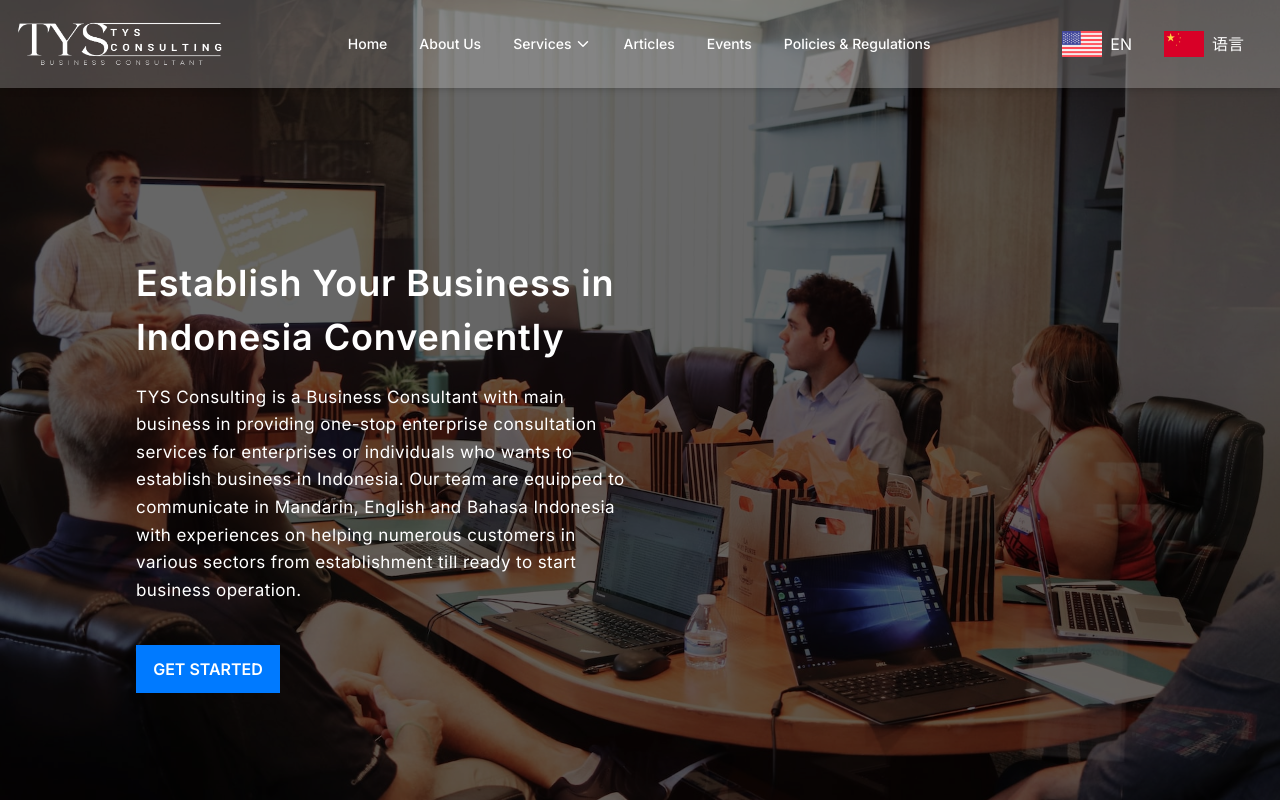
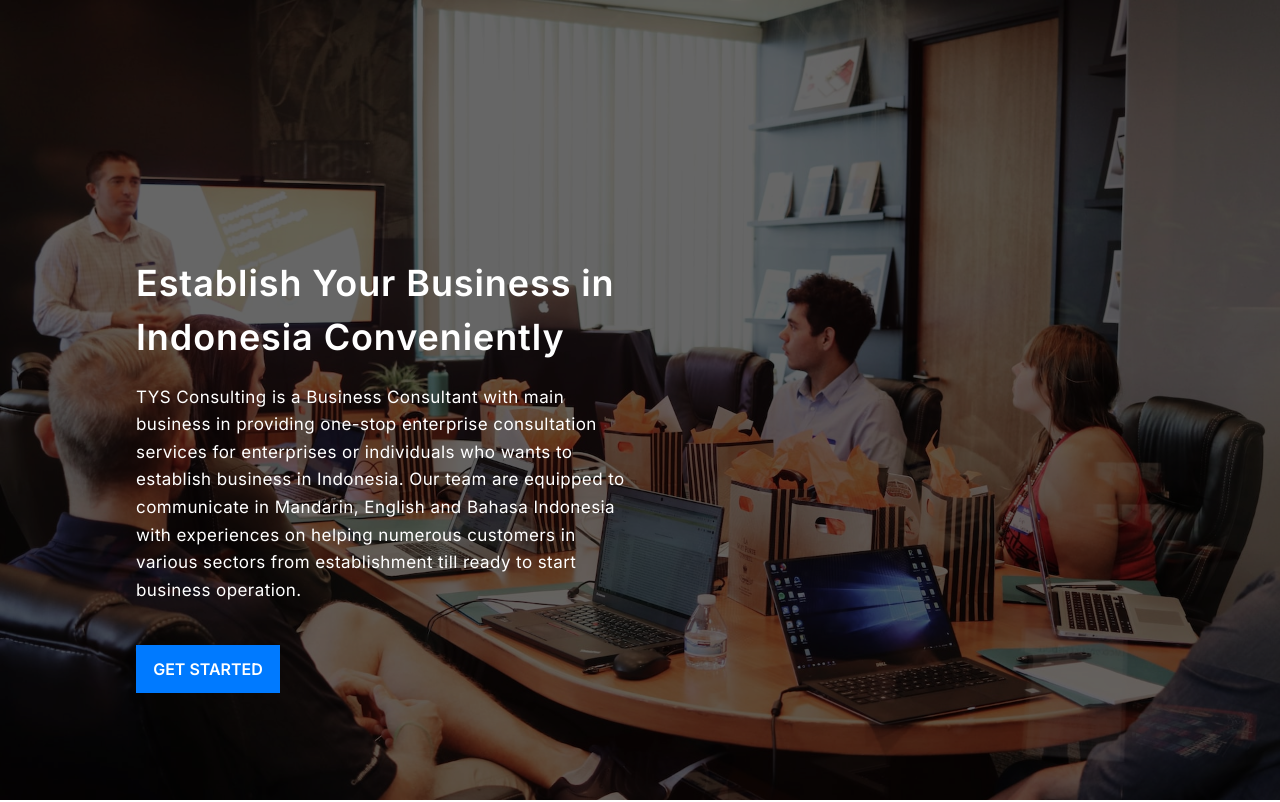
Before and after one commit to fikriymnn/tys-cons, a Next.js app: page / in a window 1280 px wide. Shown: the top 802 px of the page. Built offline with nearby package versions, Linux system fonts and the light colour scheme.

Commit message:
separate footer & navbar from layout to this page

```diff
--- a/src/app/layout.jsx
+++ b/src/app/layout.jsx
@@ -1,5 +1,5 @@
 import './globals.css'
-import NavbarWithCTAButton from '@/components/NavbarWithCTAButton';
+
 import CustomFooter from '@/components/CustomFooter';
 
 import { Inter } from 'next/font/google'
@@ -17,9 +17,9 @@ export default function RootLayout({
   return (
     <html lang="en">
       <body className={inter.className}>
-        <NavbarWithCTAButton height={50} />
+
         {children}
-        <CustomFooter />
+
       </body>
     </html>
   )
```
